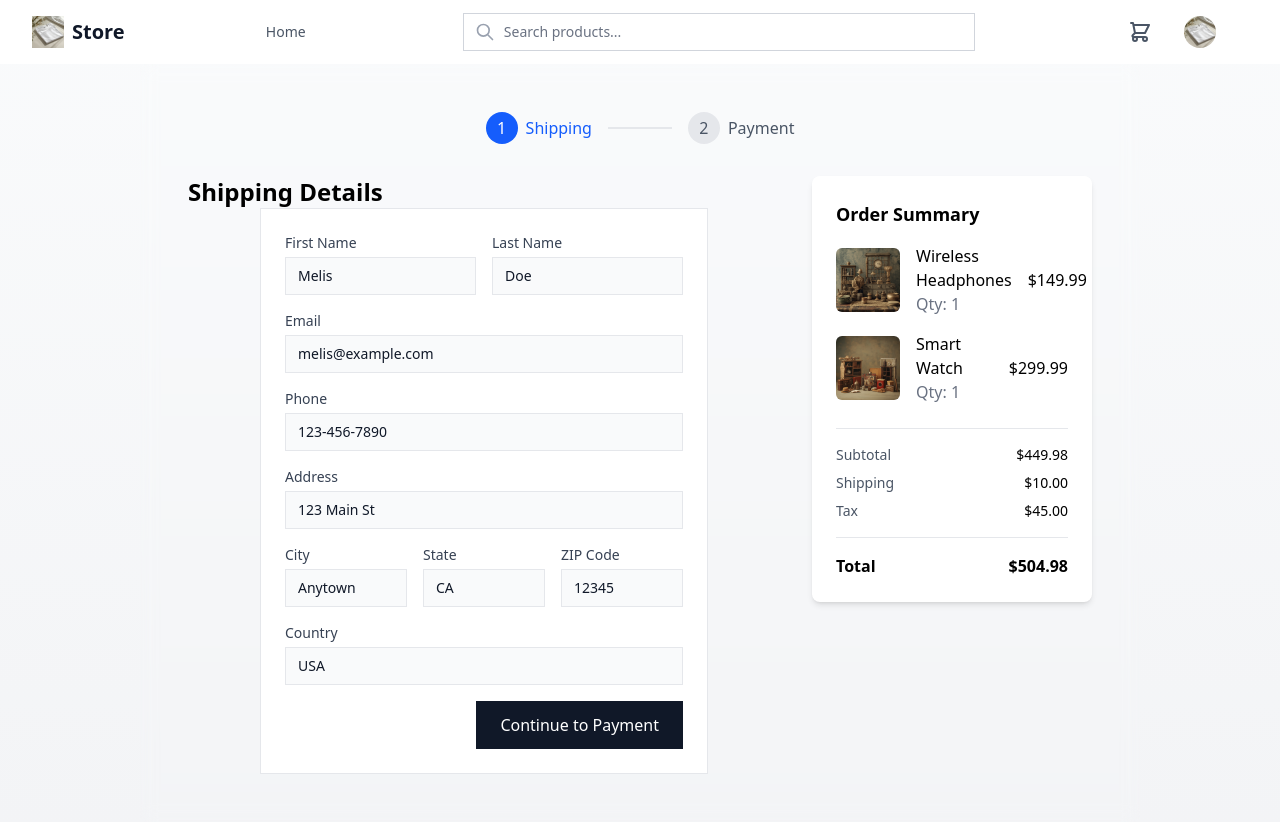
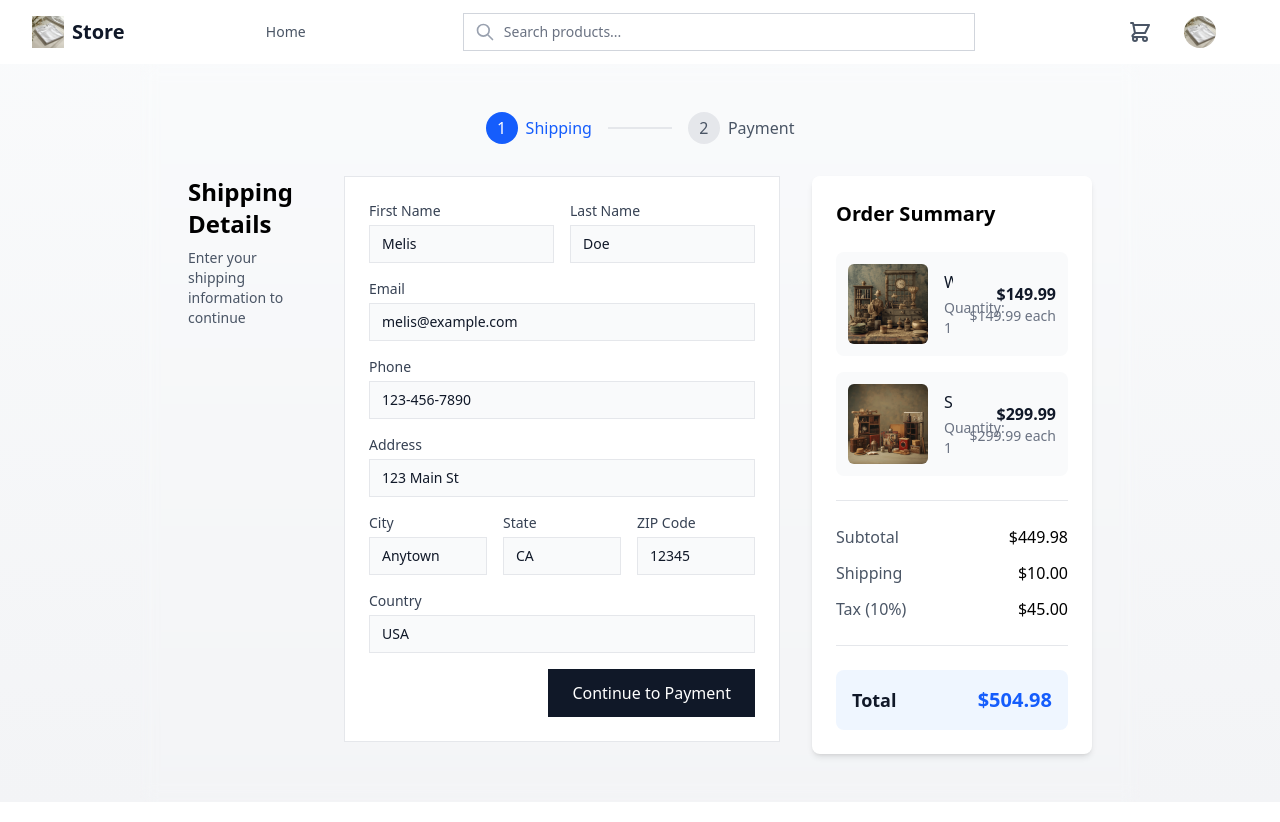
Before and after one commit to eduardo239/app-react-fst-sales-dev, a React (Vite) app: page /checkout in a window 1280 px wide. Built offline with nearby package versions, Linux system fonts and the light colour scheme.

Commit message:
feat: Enhance CheckoutPage layout and styling for improved user experience

```diff
--- a/src/pages/CheckoutPage.tsx
+++ b/src/pages/CheckoutPage.tsx
@@ -70,7 +70,7 @@ export default function CheckoutPage() {
 
   return (
     <ContentWrapper variant="default" spacing="relaxed" backgroundColor="gray">
-      <div className="max-w-[1000px] mx-auto">
+      <div className="max-w-7xl mx-auto">
         {/* Progress Steps */}
         <div className="mb-8">
           <div className="flex items-center justify-center space-x-4">
@@ -114,9 +114,10 @@ export default function CheckoutPage() {
           </div>
         </div>
 
-        <div className="grid grid-cols-1 lg:grid-cols-3 gap-8">
-          {/* Main Form Section */}
-          <div className="lg:col-span-2">
+        <div className="grid grid-cols-12 gap-8">
+          {/* Title Section - Left Side */}
+          <div className="col-span-12 lg:col-span-2">
+            <div className="sticky top-4">
               <TextHeader1
                 title={
                   currentStep === 'shipping'
@@ -124,7 +125,16 @@ export default function CheckoutPage() {
                     : 'Payment Details'
                 }
               />
+              <p className="text-gray-600 mt-2 text-sm">
+                {currentStep === 'shipping'
+                  ? 'Enter your shipping information to continue'
+                  : 'Complete your payment to finish the order'}
+              </p>
+            </div>
+          </div>
 
+          {/* Main Form Section - Center */}
+          <div className="col-span-12 lg:col-span-6">
             {currentStep === 'shipping' ? (
               <FormWrapper
                 onSubmit={handleShippingSubmit}
@@ -334,25 +344,39 @@ export default function CheckoutPage() {
             )}
           </div>
 
-          {/* Order Summary */}
-          <div className="lg:col-span-1">
+          {/* Order Summary - Right Side, Wider */}
+          <div className="col-span-12 lg:col-span-4">
             <div className="bg-white rounded-lg shadow-md p-6 sticky top-4">
-              <h2 className="text-lg font-semibold mb-4">Order Summary</h2>
+              <h2 className="text-xl font-semibold mb-6">Order Summary</h2>
 
               {/* Cart Items */}
               <div className="space-y-4 mb-6">
                 {mockCartItems.map((item) => (
-                  <div key={item.id} className="flex items-center space-x-4">
+                  <div
+                    key={item.id}
+                    className="flex items-center space-x-4 p-3 bg-gray-50 rounded-lg"
+                  >
                     <img
                       src={item.image}
                       alt={item.name}
-                      className="w-16 h-16 object-cover rounded-md"
+                      className="w-20 h-20 object-cover rounded-md flex-shrink-0"
                     />
-                    <div className="flex-1">
-                      <h3 className="font-medium">{item.name}</h3>
-                      <p className="text-gray-500">Qty: {item.quantity}</p>
+                    <div className="flex-1 min-w-0">
+                      <h3 className="font-medium text-gray-900 truncate">
+                        {item.name}
+                      </h3>
+                      <p className="text-sm text-gray-500 mt-1">
+                        Quantity: {item.quantity}
+                      </p>
                     </div>
-                    <p className="font-medium">${item.price.toFixed(2)}</p>
+                    <div className="text-right">
+                      <p className="font-semibold text-gray-900">
+                        ${(item.price * item.quantity).toFixed(2)}
+                      </p>
+                      <p className="text-sm text-gray-500">
+                        ${item.price.toFixed(2)} each
+                      </p>
+                    </div>
                   </div>
                 ))}
               </div>
@@ -360,26 +384,30 @@ export default function CheckoutPage() {
               <Separator />
 
               {/* Totals */}
-              <div className="space-y-2 my-4">
-                <div className="flex justify-between text-sm">
+              <div className="space-y-3 my-6">
+                <div className="flex justify-between items-center">
                   <span className="text-gray-600">Subtotal</span>
-                  <span>${subtotal.toFixed(2)}</span>
+                  <span className="font-medium">${subtotal.toFixed(2)}</span>
                 </div>
-                <div className="flex justify-between text-sm">
+                <div className="flex justify-between items-center">
                   <span className="text-gray-600">Shipping</span>
-                  <span>${shipping.toFixed(2)}</span>
+                  <span className="font-medium">${shipping.toFixed(2)}</span>
                 </div>
-                <div className="flex justify-between text-sm">
-                  <span className="text-gray-600">Tax</span>
-                  <span>${tax.toFixed(2)}</span>
+                <div className="flex justify-between items-center">
+                  <span className="text-gray-600">Tax (10%)</span>
+                  <span className="font-medium">${tax.toFixed(2)}</span>
                 </div>
               </div>
 
               <Separator />
 
-              <div className="flex justify-between mt-4 font-semibold">
-                <span>Total</span>
-                <span>${total.toFixed(2)}</span>
+              <div className="flex justify-between items-center mt-6 p-4 bg-blue-50 rounded-lg">
+                <span className="text-lg font-semibold text-gray-900">
+                  Total
+                </span>
+                <span className="text-xl font-bold text-blue-600">
+                  ${total.toFixed(2)}
+                </span>
               </div>
             </div>
           </div>
```
Lines whose indentation alone changed are shown as unchanged.
